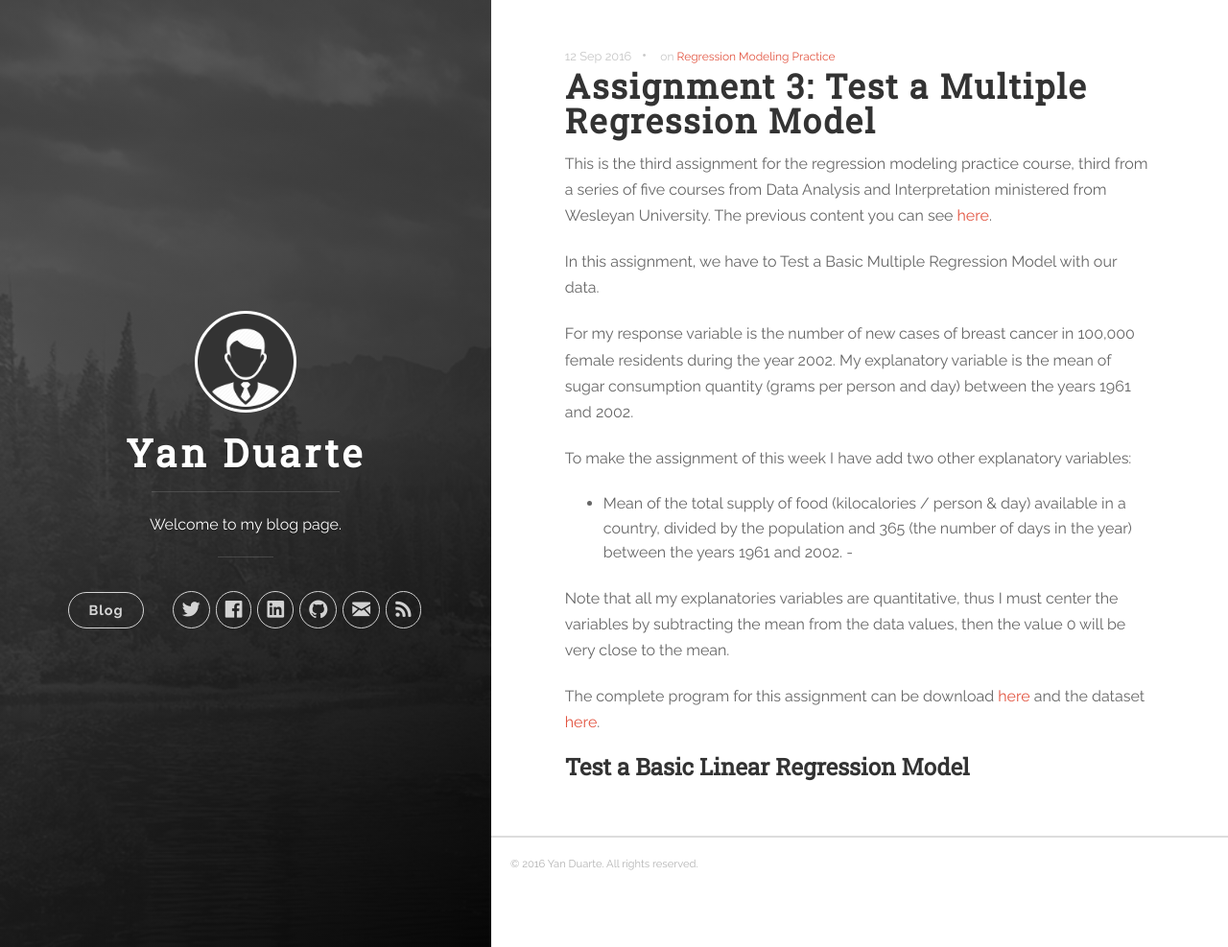
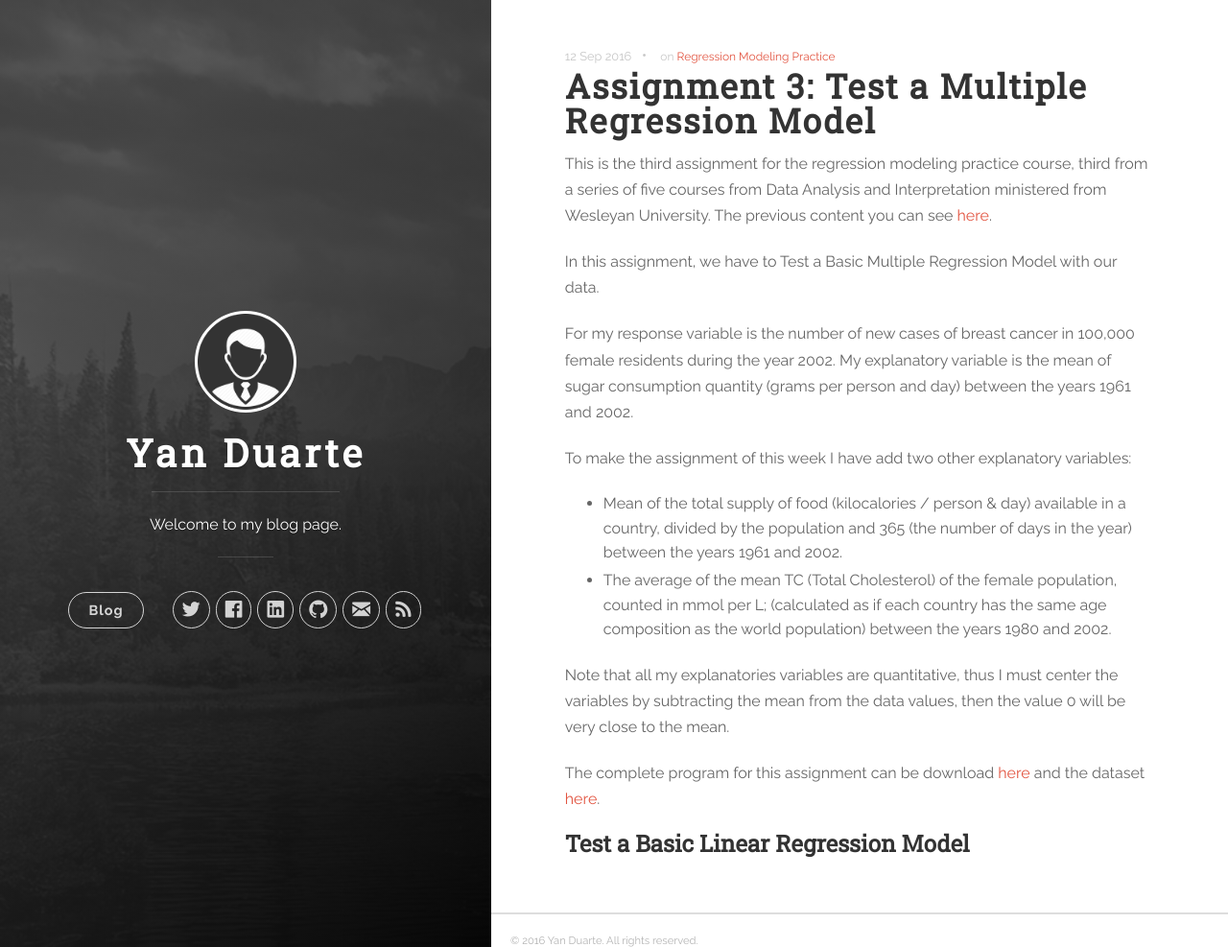
Before and after one commit to yan-duarte/yan-duarte.github.io, a Jekyll site: the page built from _posts/2016-09-12-RMP-Assignment3.md, in a window 1280 px wide and 987 px high. Shown: the whole window at 96% size. Built offline with Jekyll 4.4.1, drawn with Linux system fonts in a browser that asks for light colours; nearby versions of some CDN libraries.

Commit message:
Updated 2016-09-12-RMP-Assignment3.md

```diff
--- a/_posts/2016-09-12-RMP-Assignment3.md
+++ b/_posts/2016-09-12-RMP-Assignment3.md
@@ -18,7 +18,7 @@ My explanatory variable is the mean of sugar consumption quantity (grams per per
 To make the assignment of this week I have add two other explanatory variables:
 
   - Mean of the total supply of food (kilocalories / person & day) available in a country, divided by the population and 365 (the number of days in the year) between the years 1961 and 2002.
-  -
+  - The average of the mean TC (Total Cholesterol) of the female population, counted in mmol per L; (calculated as if each country has the same age composition as the world population) between the years 1980 and 2002.
 
 Note that all my explanatories variables are quantitative, thus I must center the variables by subtracting the mean from the data values, then the value 0 will be very close to the mean.
 
```
